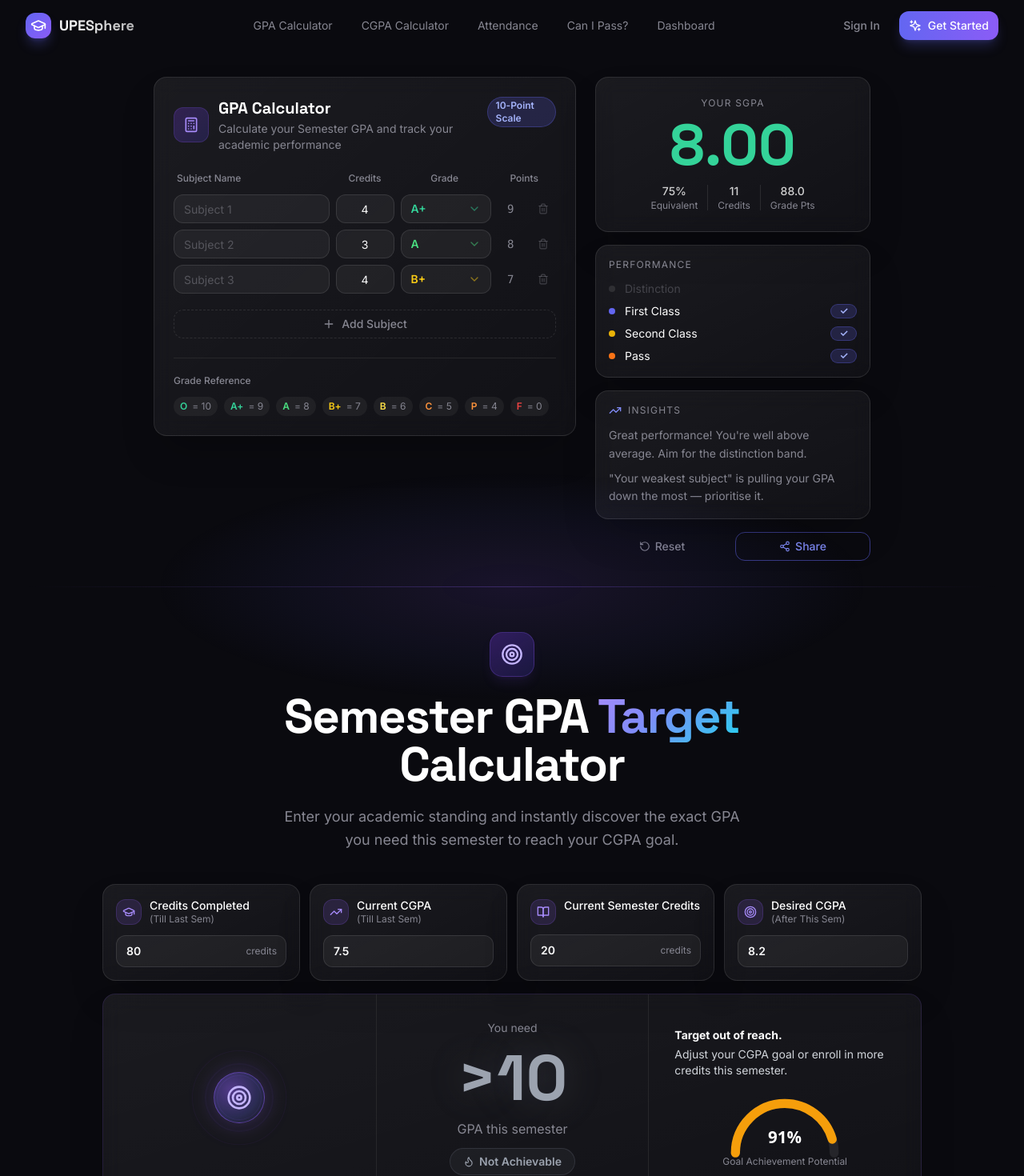
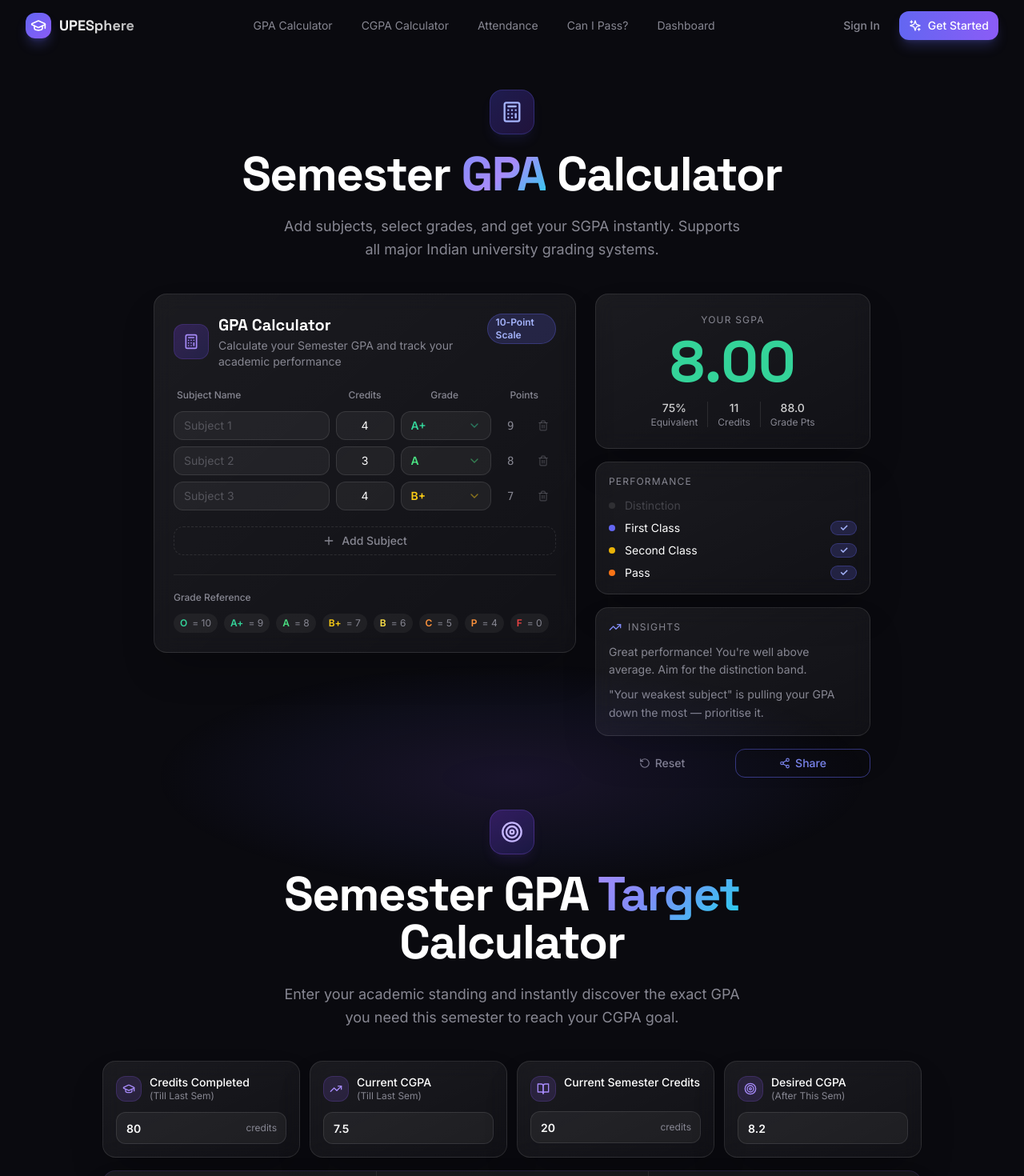
Before and after one commit to adarshbisi-cyber/UPESphere, a Next.js app: page /gpa in a window 1280 px wide. Shown: the top 1470 px of the page at 80% size. Built offline with nearby package versions, Linux system fonts and the light colour scheme.

Commit message:
Changes made in GPA Calculator

```diff
--- a/app/gpa/page.tsx
+++ b/app/gpa/page.tsx
@@ -2,7 +2,8 @@ import type { Metadata } from 'next'
 import { Navbar } from '@/components/shared/Navbar'
 import { GPACalculator } from '@/components/calculators/GPACalculator'
 import { GPATargetCalculator } from '@/components/calculators/GPATargetCalculator'
-import { Target } from 'lucide-react'
+import { Target, Calculator } from 'lucide-react'
+import { ScrollToTargetButton } from '@/components/ui/ScrollToTargetButton'
 
 export const metadata: Metadata = {
   title: 'GPA Calculator',
@@ -20,15 +21,37 @@ export default function GPAPage() {
     <main className="min-h-screen bg-[#0a0a0f] text-white">
       <Navbar />
       <div className="pt-24 pb-16 px-4 sm:px-6 lg:px-8">
+        {/* ── GPA Calculator heading ───────────────────────────────────── */}
+        <div className="relative max-w-3xl mx-auto text-center pt-4 pb-10">
+          <div className="flex justify-center mb-5">
+            <div className="w-14 h-14 rounded-2xl bg-gradient-to-br from-indigo-600/30 to-violet-600/20 border border-indigo-500/25 flex items-center justify-center shadow-lg shadow-indigo-500/10">
+              <Calculator className="w-7 h-7 text-indigo-300" />
+            </div>
+          </div>
+          <h1 className="text-5xl sm:text-6xl font-bold font-display tracking-tight mb-5 leading-[1.1]">
+            Semester{' '}
+            <span
+              className="bg-clip-text text-transparent"
+              style={{ backgroundImage: 'linear-gradient(135deg, #818cf8 0%, #a78bfa 50%, #22d3ee 100%)' }}
+            >
+              GPA
+            </span>
+            {' '}Calculator
+          </h1>
+          <p className="text-lg text-muted-foreground max-w-xl mx-auto leading-relaxed">
+            Add subjects, select grades, and get your SGPA instantly. Supports all major Indian university grading systems.
+          </p>
+        </div>
+
         <div className="max-w-5xl mx-auto">
           <GPACalculator />
         </div>
 
-        {/* ── Section bridge ───────────────────────────────────────────── */}
-        <div className="relative mt-8">
+        {/* ── Scroll arrow ─────────────────────────────────────────────── */}
+        <ScrollToTargetButton targetId="gpa-target-section" />
 
-          {/* Hairline gradient rule */}
-          <div className="h-px bg-gradient-to-r from-transparent via-violet-500/30 to-transparent" />
+        {/* ── Target Calculator section ─────────────────────────────────── */}
+        <div id="gpa-target-section" className="relative scroll-mt-20">
 
           {/* Ambient glow */}
           <div
@@ -37,7 +60,7 @@ export default function GPAPage() {
           />
 
           {/* Section heading */}
-          <div className="relative max-w-3xl mx-auto text-center pt-14 pb-10">
+          <div className="relative max-w-3xl mx-auto text-center pt-10 pb-10">
 
             {/* Centered icon */}
             <div className="flex justify-center mb-5">
--- /dev/null
+++ b/components/ui/ScrollToTargetButton.tsx
@@ -0,0 +1,70 @@
+'use client'
+
+import { useState, useEffect } from 'react'
+import { motion, AnimatePresence } from 'framer-motion'
+import { ChevronDown } from 'lucide-react'
+
+interface ScrollToTargetButtonProps {
+  targetId: string
+}
+
+export function ScrollToTargetButton({ targetId }: ScrollToTargetButtonProps) {
+  const [visible, setVisible] = useState(true)
+
+  useEffect(() => {
+    const target = document.getElementById(targetId)
+    if (!target) return
+
+    const observer = new IntersectionObserver(
+      ([entry]) => setVisible(!entry.isIntersecting),
+      { threshold: 0.1 }
+    )
+
+    observer.observe(target)
+    return () => observer.disconnect()
+  }, [targetId])
+
+  const handleClick = () => {
+    const el = document.getElementById(targetId)
+    if (el) el.scrollIntoView({ behavior: 'smooth', block: 'start' })
+  }
+
+  return (
+    <AnimatePresence>
+      {visible && (
+        <motion.div
+          className="fixed bottom-8 left-1/2 -translate-x-1/2 z-40"
+          initial={{ opacity: 0, y: 16 }}
+          animate={{ opacity: 1, y: 0 }}
+          exit={{ opacity: 0, y: 16 }}
+          transition={{ duration: 0.35, ease: 'easeOut' }}
+        >
+          <motion.button
+            onClick={handleClick}
+            aria-label="Scroll to Semester GPA Target Calculator"
+            animate={{ y: [0, -6, 0] }}
+            transition={{ duration: 2, repeat: Infinity, ease: 'easeInOut' }}
+            whileHover={{ scale: 1.12 }}
+            whileTap={{ scale: 0.9 }}
+            className="relative w-12 h-12 rounded-full flex items-center justify-center cursor-pointer select-none"
+            style={{
+              background: 'radial-gradient(circle at 40% 35%, rgba(139,92,246,0.22) 0%, rgba(99,102,241,0.12) 60%, rgba(255,255,255,0.04) 100%)',
+              border: '1px solid rgba(139,92,246,0.38)',
+              boxShadow: '0 0 20px rgba(139,92,246,0.22), 0 4px 16px rgba(0,0,0,0.4), inset 0 1px 0 rgba(255,255,255,0.08)',
+              backdropFilter: 'blur(14px)',
+            }}
+          >
+            {/* Pulsing glow ring */}
+            <motion.span
+              className="absolute inset-0 rounded-full"
+              animate={{ opacity: [0.35, 0.7, 0.35] }}
+              transition={{ duration: 2.2, repeat: Infinity, ease: 'easeInOut' }}
+              style={{ boxShadow: '0 0 24px rgba(139,92,246,0.35)' }}
+            />
+            <ChevronDown className="w-5 h-5 text-violet-300 relative z-10" strokeWidth={2.5} />
+          </motion.button>
+        </motion.div>
+      )}
+    </AnimatePresence>
+  )
+}
--- a/package.json
+++ b/package.json
@@ -21,6 +21,7 @@
     "@radix-ui/react-tooltip": "^1.0.7",
     "@supabase/auth-helpers-nextjs": "^0.9.0",
     "@supabase/supabase-js": "^2.39.0",
+    "@vercel/analytics": "^2.0.1",
     "class-variance-authority": "^0.7.0",
     "clsx": "^2.1.0",
     "framer-motion": "^10.18.0",
```
Also changed, not shown: 2 other files (tests, documents, lock files or other folders).
